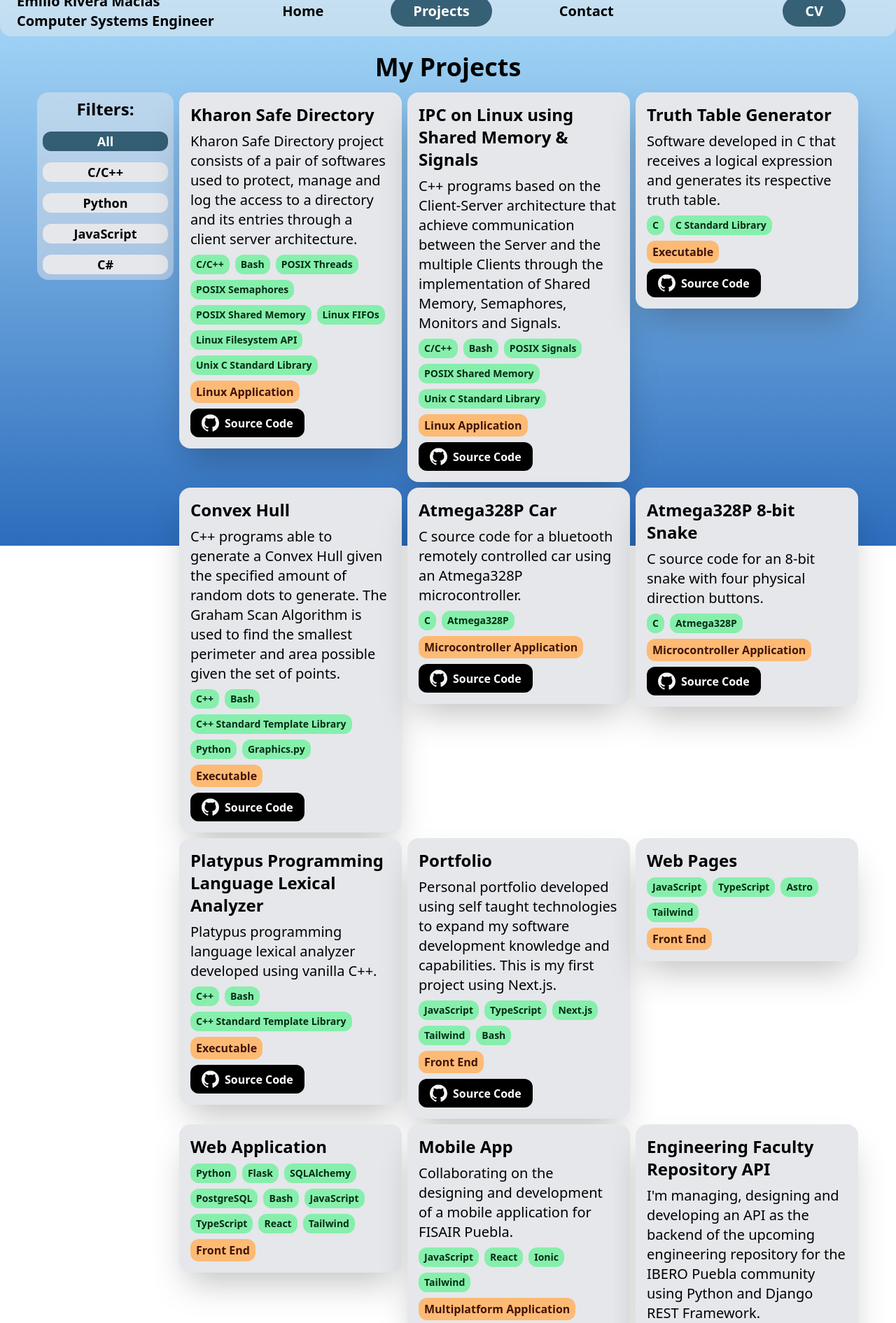
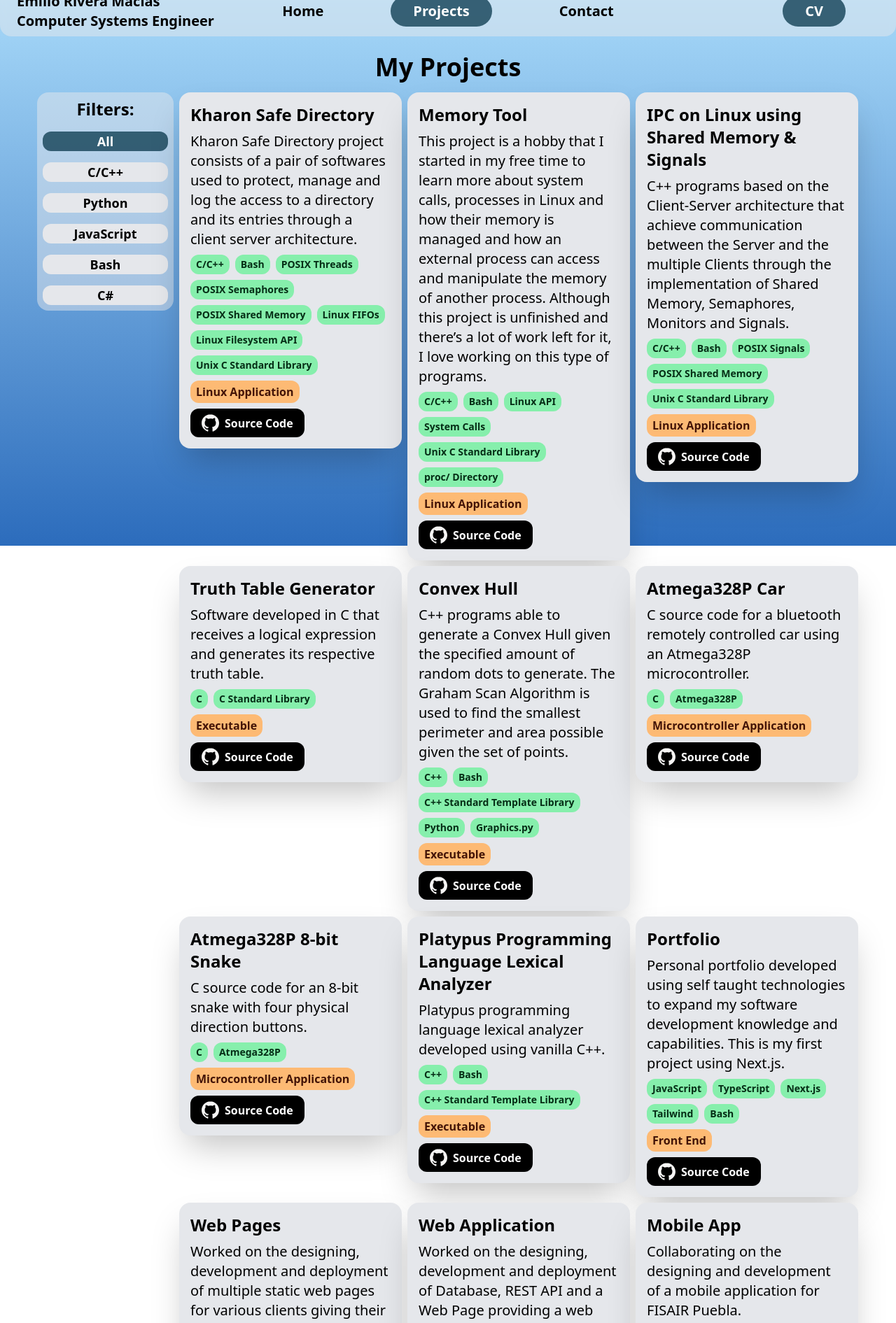
Before and after one commit to EmilioRivera0/professional-portfolio, a Next.js app: page /projects in a window 1280 px wide. Shown: the part 20-1911 px from the top of the page at 70% size. Built offline with nearby package versions, Linux system fonts and the light colour scheme.

Commit message:
Feature: Updated Projects

```diff
--- a/src/data/Projects.ts
+++ b/src/data/Projects.ts
@@ -7,7 +7,7 @@ export type Project = {
     link?: string;
 };
 
-export const categories: string[] = ["All", "C/C++", "Python", "JavaScript", "C#" ];
+export const categories: string[] = ["All", "C/C++", "Python", "JavaScript", "Bash", "C#" ];
 
 export const projects: Project[] = [
     //C/C++
@@ -18,6 +18,14 @@ export const projects: Project[] = [
         category: ['C/C++',],
         type: "Linux Application",
         link: "https://github.com/EmilioRivera0/KharonSafeDirectory",
+    },
+    {
+        title: "Memory Tool",
+        description: "This project is a hobby that I started in my free time to learn more about system calls, processes in Linux and how their memory is managed and how an external process can access and manipulate the memory of another process. Although this project is unfinished and there’s a lot of work left for it, I love working on this type of programs.",
+        technologies: ["C/C++", "Bash", "Linux API", "System Calls", "Unix C Standard Library", "proc/ Directory"],
+        category: ['C/C++',],
+        type: "Linux Application",
+        link: "https://github.com/EmilioRivera0/MemoryTool",
     },
     {
         title: "IPC on Linux using Shared Memory & Signals",
@@ -78,17 +86,17 @@ export const projects: Project[] = [
     },
     {
         title: "Web Pages",
-        description: "",
+        description: "Worked on the designing, development and deployment of multiple static web pages for various clients giving their companies presence and visibility on the internet as well as upgrading them to the new digital market.",
         technologies: ["JavaScript", "TypeScript", "Astro", "Tailwind"],
         category: ['JavaScript',],
         type: "Front End",
     },
     {
         title: "Web Application",
-        description: "",
-        technologies: ["Python", "Flask", "SQLAlchemy", "PostgreSQL", "Bash", "JavaScript", "TypeScript", "React", "Tailwind"],
+        description: "Worked on the designing, development and deployment of Database, REST API and a Web Page providing a web platform  for a private company to use and automate their internal processes.",
+        technologies: ["Python", "Flask", "SQLAlchemy", "PostgreSQL", "Docker", "Bash", "JavaScript", "TypeScript", "React", "Tailwind", "AWS"],
         category: ['JavaScript', 'Python',],
-        type: "Front End",
+        type: "Fullstack",
     },
     {
         title: "Mobile App",
@@ -100,7 +108,7 @@ export const projects: Project[] = [
     // Python
     {
         title: "Engineering Faculty Repository API",
-        description: "I'm managing, designing and developing an API as the backend of the upcoming engineering repository for the IBERO Puebla community using Python and Django REST Framework.",
+        description: "Managed, designed and developed  an API as the backend of the upcoming engineering repository for the IBERO Puebla community using Python and Django REST Framework.",
         technologies: ["Python", "Django", "Django REST Framework", "Postman", "SQLite"],
         type: "Back End (REST API)",
         category: ['Python',],
@@ -153,10 +161,19 @@ export const projects: Project[] = [
         type: "Script",
         link: "https://github.com/EmilioRivera0/hour_tracker",
     },
+    //Bash
+    {
+        title: "Bash Scripts",
+        description: "Repository containing Bash/Shell scripts that I’ve developed for various projects and use cases, and decided to start archiving them for public access and to reuse them in the future if necessary.",
+        technologies: ["Bash", "GNU Coreutils", "Third Party Tools"],
+        category: ['Bash',],
+        type: "Automation Scripts",
+        link: "https://github.com/EmilioRivera0/bash-scripts",
+    },
     //C#
     {
         title: "Appointment Management System",
-        description: "Designing and developing an appointment management system for a nutrition clinic using .NET MAUI.",
+        description: "Designed and developed an appointment management system for a nutrition clinic using .NET MAUI.",
         technologies: ["C#", ".NET", "MAUI", "XAML",],
         category: ['C#',],
         type: "Multiplatform Application",
```
